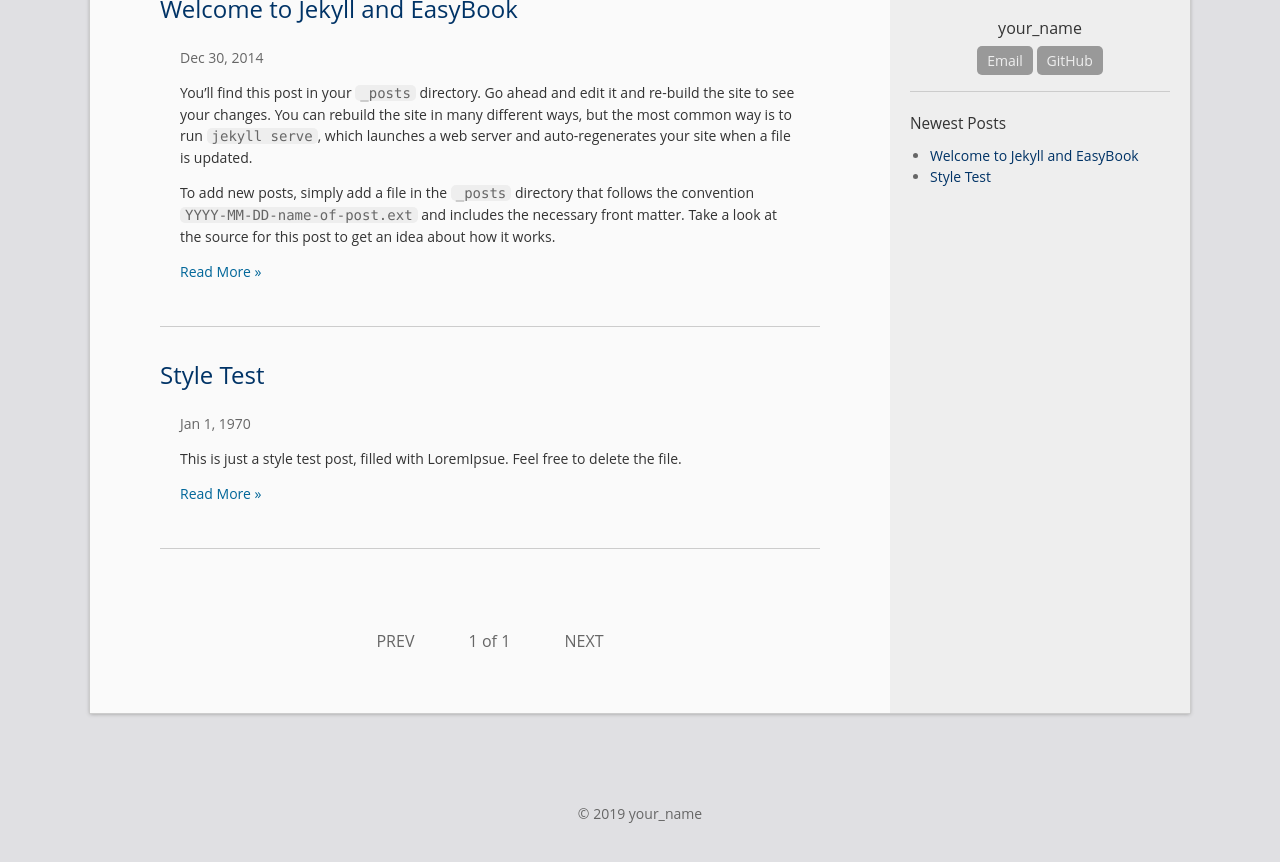
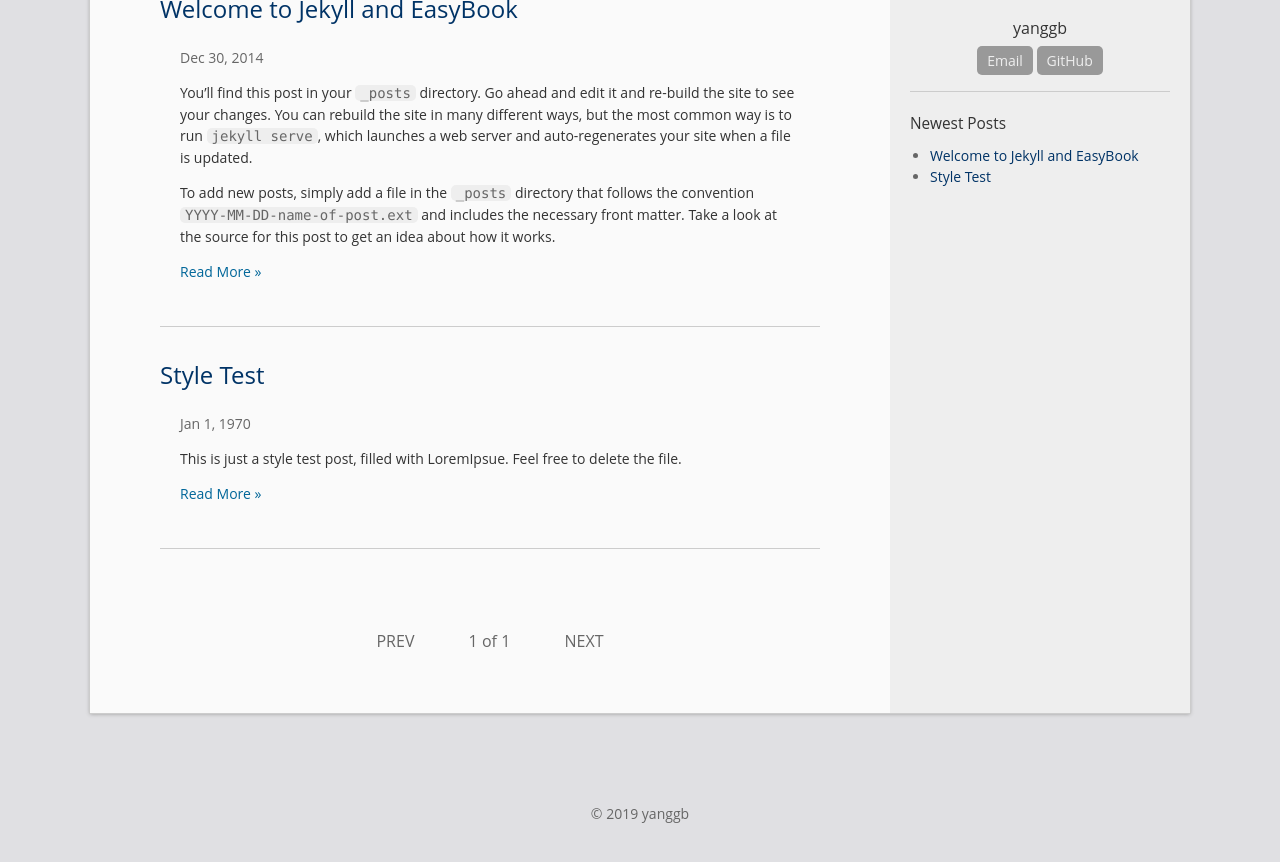
Before and after one commit to littlesev/littlesev.github.io, a Jekyll site: the page built from index.html, in a window 1280 px wide, cut to the strip 261-1145 px from the top of the page. Shown: the top 862 px of the strip. Built offline with Jekyll 4.4.1, drawn with Linux system fonts in a browser that asks for light colours; the list of posts is cut into pages by our own code.

Commit message:
Update _config.yml

```diff
--- a/_config.yml
+++ b/_config.yml
@@ -1,14 +1,14 @@
 # Site settings
 title: Another Blog
 url: "http://laobubu.github.io"    # the protocol and hostname of your site, eg. `http://laobubu.github.io`
-baseurl: "/jekyll-theme-EasyBook" # the prefix of your site uri, eg. `"/jekyll-theme-EasyBook"` or empty string `""`
+baseurl: "" # the prefix of your site uri, eg. `"/jekyll-theme-EasyBook"` or empty string `""`
 #timezone: Asia/Chongqing
 description: >
   One or more sentences introducing this blog.
 
 # Your information
 email: your_email@example.com
-author: your_name
+author: yanggb
 avatar: "//www.gravatar.com/avatar/your_email_md5?d=mm&s=135"
 profile: One sentence introducing yourself.
 #twitter_username: twitter_username
```
